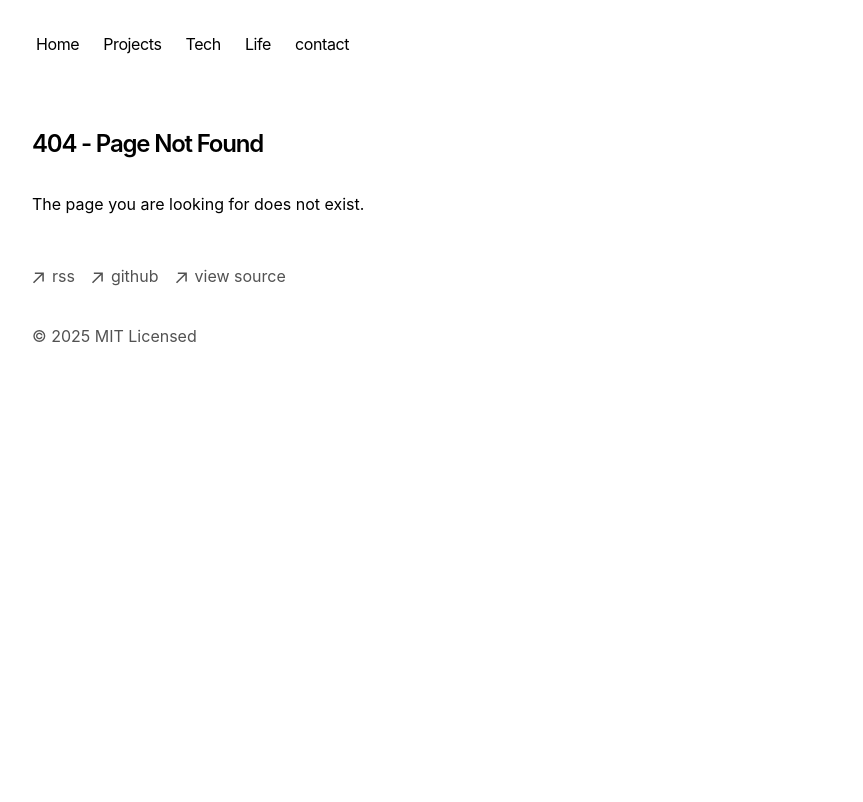
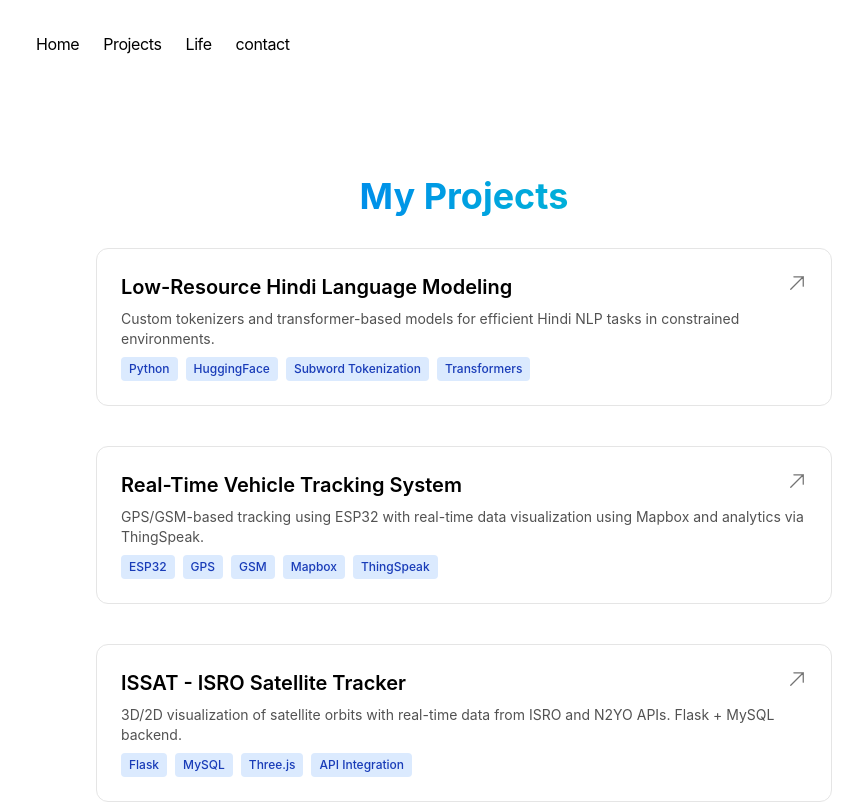
Before and after one commit to rohitkrtiwari/portfolio-web, a Next.js app: page /projects in a window 1280 px wide. Before the commit this address had no page. Shown: the top 802 px of the page, without its empty margins (176-1039 px from the left). Built offline with nearby package versions, Linux system fonts and the light colour scheme.

Commit message:
Projects page build

```diff
--- a/app/components/nav.tsx
+++ b/app/components/nav.tsx
@@ -4,13 +4,13 @@ const navItems = {
   '/': {
     name: 'Home',
   },
-  '/Projects': {
+  '/projects': {
     name: 'Projects',
   },
   '/blog': {
     name: 'Tech',
   },
-  '/Life': {
+  '/blog': {
     name: 'Life'
   },
   '/contact': {
--- a/app/global.css
+++ b/app/global.css
@@ -208,3 +208,11 @@ table {
   transition-timing-function: cubic-bezier(0.4, 0, 0.2, 1);
   transition-duration: 150ms;
 }
+/* Project card hover effect */
+.project-card {
+  transition: transform 0.2s ease, box-shadow 0.2s ease;
+}
+
+.project-card:hover {
+  transform: translateY(-4px);
+}
--- a/app/page.tsx
+++ b/app/page.tsx
@@ -148,7 +148,7 @@ export default function Page() {
 
               <div className="mt-6">
                 <Link
-                  href="/Projects"
+                  href="/projects"
                   className="inline-flex items-center text-sm text-blue-600 dark:text-blue-400 hover:underline"
                 >
                   View all projects
--- /dev/null
+++ b/app/projects/page.tsx
@@ -0,0 +1,81 @@
+// app/projects/page.tsx
+
+'use client'
+
+import Link from 'next/link'
+import { ArrowUpRightIcon } from '@heroicons/react/24/outline'
+
+const projects = [
+  {
+    title: 'Low-Resource Hindi Language Modeling',
+    description: 'Custom tokenizers and transformer-based models for efficient Hindi NLP tasks in constrained environments.',
+    tech: ['Python', 'HuggingFace', 'Subword Tokenization', 'Transformers'],
+    github: 'https://github.com/rohitkrtiwari/Low-Resource-NLP-Indian-Language-LLMs',
+  },
+  {
+    title: 'Real-Time Vehicle Tracking System',
+    description: 'GPS/GSM-based tracking using ESP32 with real-time data visualization using Mapbox and analytics via ThingSpeak.',
+    tech: ['ESP32', 'GPS', 'GSM', 'Mapbox', 'ThingSpeak'],
+    github: 'https://github.com/rohitkrtiwari/real-time-vehicle-tracking-system',
+  },
+  {
+    title: 'ISSAT - ISRO Satellite Tracker',
+    description: '3D/2D visualization of satellite orbits with real-time data from ISRO and N2YO APIs. Flask + MySQL backend.',
+    tech: ['Flask', 'MySQL', 'Three.js', 'API Integration'],
+    github: 'https://github.com/rohitkrtiwari/ISSAT-ISRO-Satellite-Tracker',
+  },
+  {
+    title: 'Electrozon E-Commerce Site',
+    description: 'Full-stack PHP-based electronics shopping platform built from scratch for academic deployment.',
+    tech: ['PHP', 'MySQL', 'Bootstrap', 'JavaScript'],
+    github: 'https://github.com/rohitkrtiwari/electrozon',
+  },
+  {
+    title: 'LSB Image Steganography in C',
+    description: 'Bit-level image steganography tool for hiding messages in 24-bit BMP images using LSB technique.',
+    tech: ['C', 'Image Processing', 'Steganography'],
+    github: 'https://github.com/rohitkrtiwari/lsb-image-steganography',
+  },
+]
+
+export default function ProjectsPage() {
+  return (
+    <main className="max-w-3xl mx-auto px-4 py-12">
+      <h1 className="text-4xl font-bold mb-8 text-center bg-gradient-to-r from-blue-600 to-teal-400 bg-clip-text text-transparent">
+        My Projects
+      </h1>
+
+      <div className="space-y-10">
+        {projects.map((project, idx) => (
+          <div key={idx} className="border border-neutral-200 dark:border-neutral-800 rounded-xl p-6 transition hover:shadow-md">
+            <div className="flex justify-between items-start mb-2">
+              <h2 className="text-xl font-semibold">{project.title}</h2>
+              <a
+                href={project.github}
+                target="_blank"
+                rel="noopener noreferrer"
+                aria-label="GitHub repository"
+                className="text-neutral-500 hover:text-blue-500 transition"
+              >
+                <ArrowUpRightIcon className="w-5 h-5" />
+              </a>
+            </div>
+            <p className="text-sm text-neutral-600 dark:text-neutral-400 mb-2">
+              {project.description}
+            </p>
+            <div className="flex flex-wrap gap-2">
+              {project.tech.map((tag, i) => (
+                <span
+                  key={i}
+                  className="px-2 py-1 text-xs font-medium bg-blue-100 dark:bg-blue-900/40 text-blue-800 dark:text-blue-300 rounded"
+                >
+                  {tag}
+                </span>
+              ))}
+            </div>
+          </div>
+        ))}
+      </div>
+    </main>
+  )
+}
```
